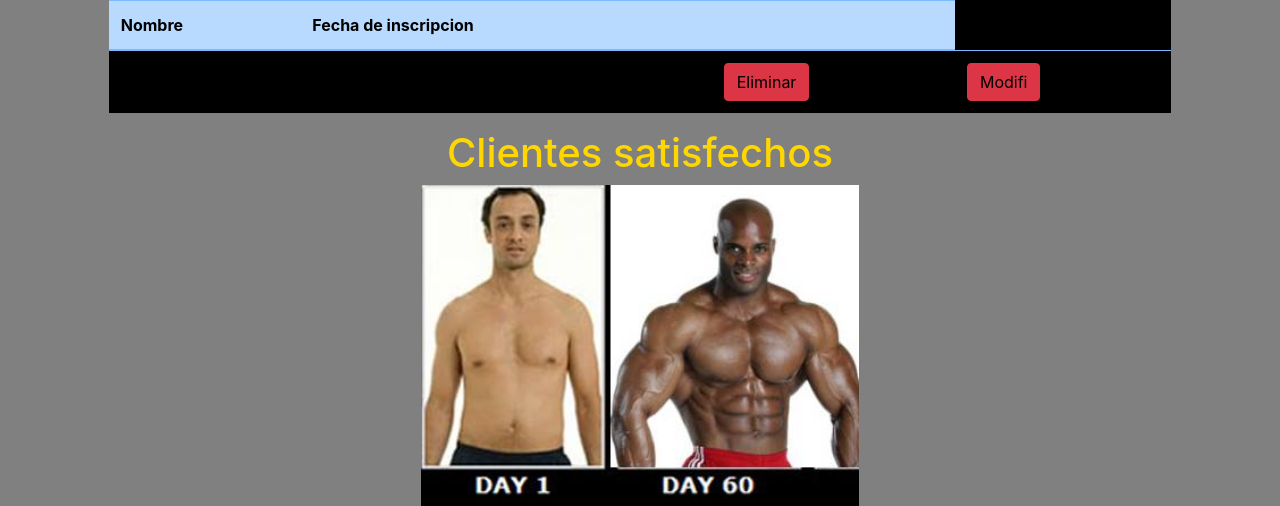
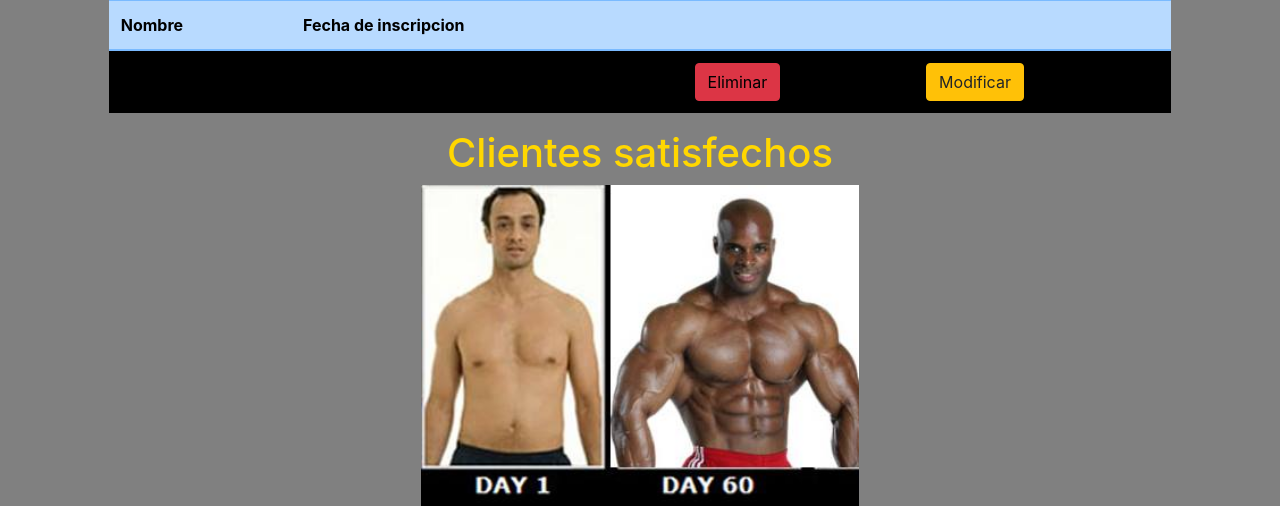
Before and after one commit to JoseManuelJimenezTrujillo/proyecto_GYM, a PHP site: page /panel_de_control.php in a window 1280 px wide. Shown: the part 64-570 px from the top of the page. Run offline with PHP 8.4, Linux system fonts and the light colour scheme; tables that the repository leaves empty or names only in its code hold one stand-in row (values such as "Sample post"); data that the repository does not hold is empty.

Commit message:
se arregla botones

```diff
--- a/panel_de_control.php
+++ b/panel_de_control.php
@@ -70,6 +70,8 @@ $resultado = $mysqli->query($sql);
 						<th>Nombre</th>
 						<th>Fecha de inscripcion</th>
 						<th></th>
+						<th></th>
+
 					</tr>
 				</thead>
 				<tbody>
@@ -78,9 +80,8 @@ $resultado = $mysqli->query($sql);
 						echo "<tr class='table'>";
 						echo "<td><a href='sesiones.php?id=$fila[ID]'>$fila[Nombre]</a></td>";
 						echo "<td>$fila[Fecha_inscripcion]</td>";
-						echo "<td><a class='btn btn-danger' href='eliminar.php?id=$fila[ID]'>Eliminar</td>";
-						echo "<td><a class='btn btn-danger' href='modificar.php?id=$fila[ID]'>Modifi</td>";
-
+						echo "<td><a class='btn btn-danger' href='eliminar.php?id=$fila[ID]'>Eliminar</a></td>";
+						echo "<td><a class='btn btn-warning'href='modificar.php?id=$fila[ID]'>Modificar </a></td>";
 						echo "</tr>";
 					}
 					?>
```
